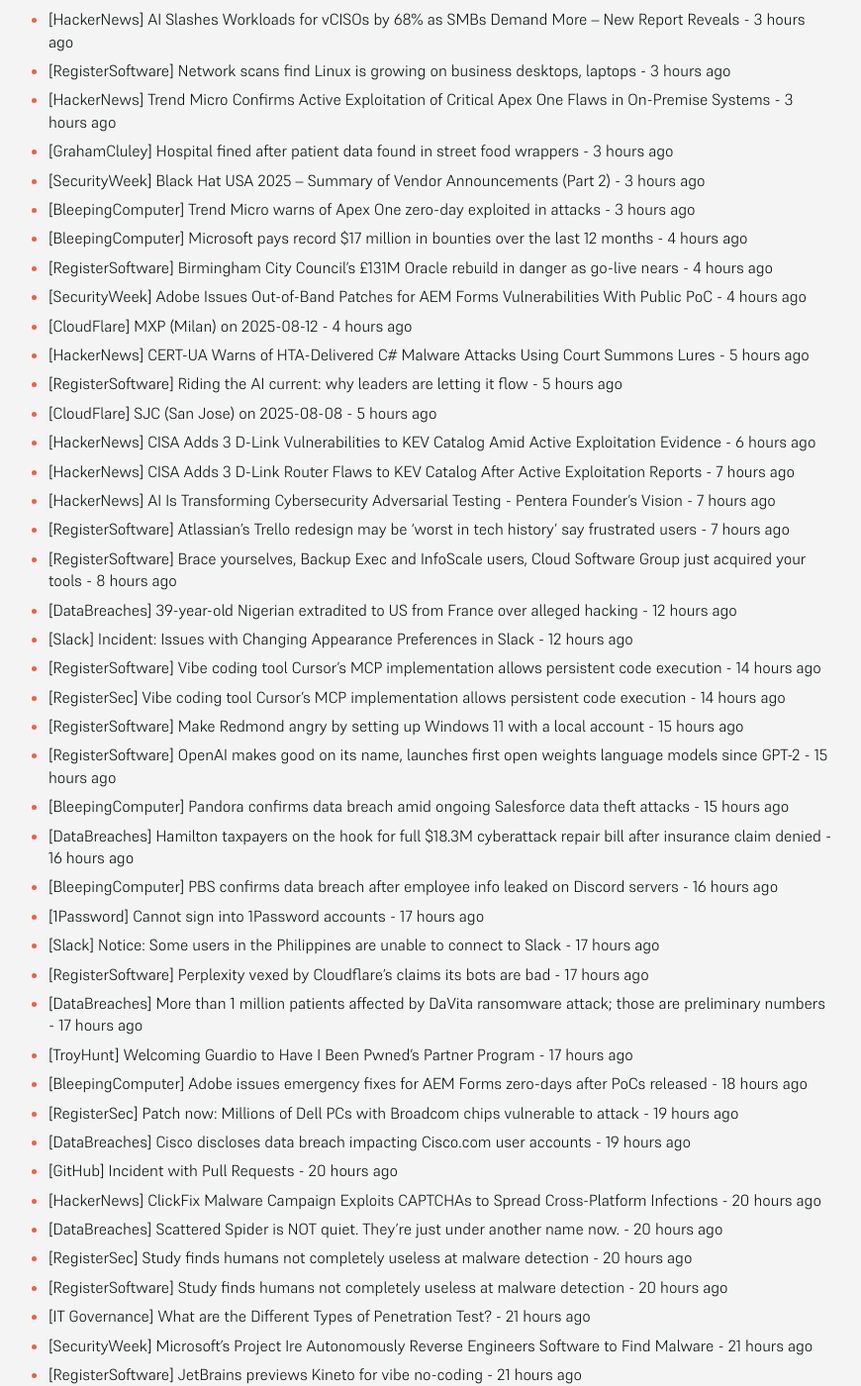
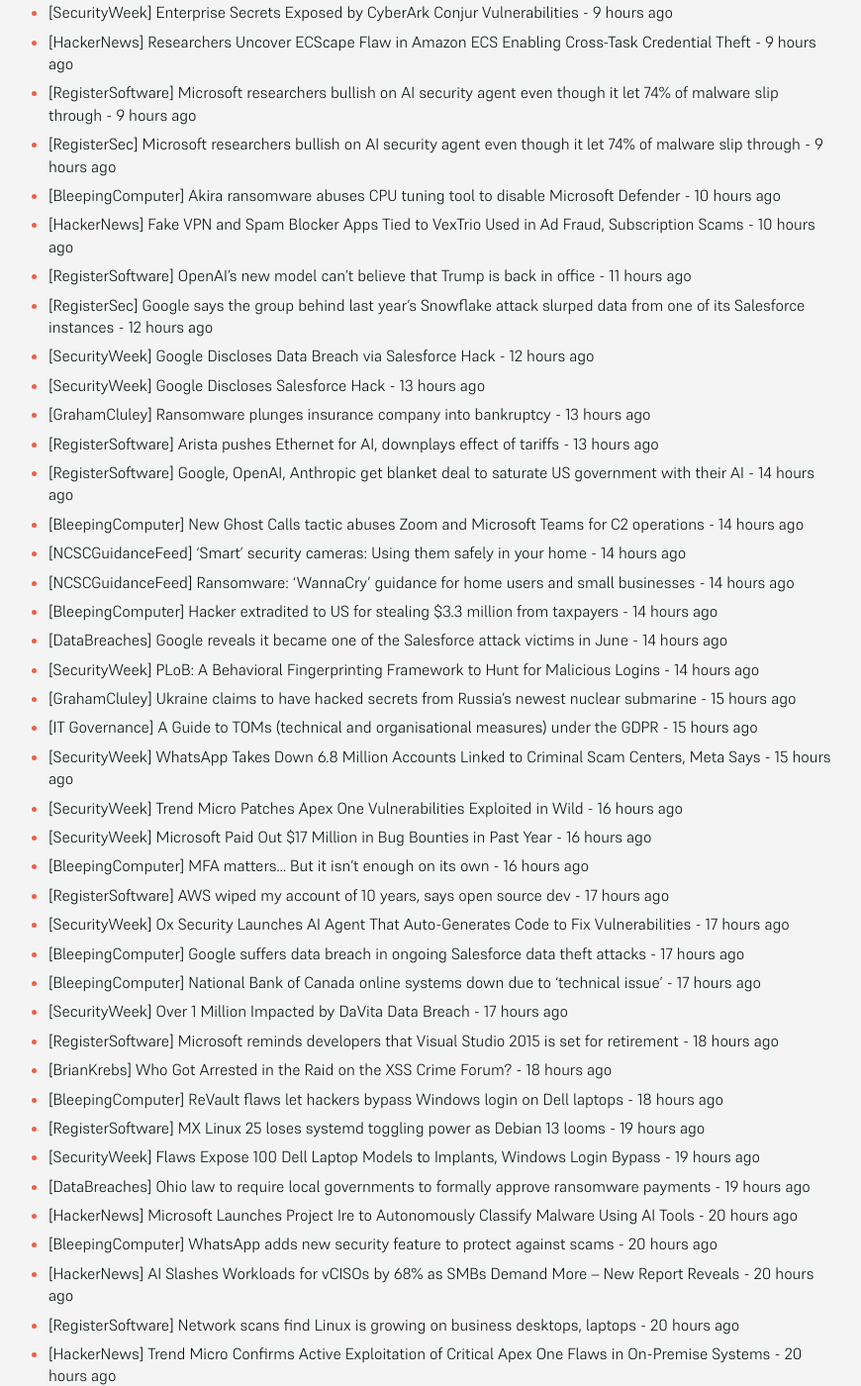
Before and after one commit to SecOpsNews/news, a Jekyll site: the page built from index.md, in a window 1280 px wide and 1400 px high, scrolled down 648 px. Shown: the whole window at 99% size, without its empty margins (215-1085 px from the left). Built offline with Jekyll 4.4.1, drawn with Linux system fonts in a browser that asks for light colours; some of the changed text lies outside the part shown.

Commit message:
New Feed

```diff
--- a/index.md
+++ b/index.md
@@ -9,71 +9,108 @@ description: Latest Updates
 
 <!-- SecOps start -->
 
-- [RegisterSoftware] AWS wiped my account of 10 years, says open source dev - 17 minutes ago
-- [SecurityWeek] Ox Security Launches AI Agent That Auto-Generates Code to Fix Vulnerabilities - 17 minutes ago
-- [BleepingComputer] Google suffers data breach in ongoing Salesforce data theft attacks - 17 minutes ago
-- [BleepingComputer] National Bank of Canada online systems down due to 'technical issue' - 47 minutes ago
-- [SecurityWeek] Over 1 Million Impacted by DaVita Data Breach - 47 minutes ago
-- [RegisterSoftware] Microsoft reminds developers that Visual Studio 2015 is set for retirement - 1 hour ago
-- [BrianKrebs] Who Got Arrested in the Raid on the XSS Crime Forum? - 1 hour ago
-- [BleepingComputer] ReVault flaws let hackers bypass Windows login on Dell laptops - 1 hour ago
-- [RegisterSoftware] MX Linux 25 loses systemd toggling power as Debian 13 looms - 2 hours ago
-- [SecurityWeek] Flaws Expose 100 Dell Laptop Models to Implants, Windows Login Bypass - 2 hours ago
-- [DataBreaches] Ohio law to require local governments to formally approve ransomware payments - 2 hours ago
-- [HackerNews] Microsoft Launches Project Ire to Autonomously Classify Malware Using AI Tools - 3 hours ago
-- [BleepingComputer] WhatsApp adds new security feature to protect against scams - 3 hours ago
-- [HackerNews] AI Slashes Workloads for vCISOs by 68% as SMBs Demand More – New Report Reveals - 3 hours ago
-- [RegisterSoftware] Network scans find Linux is growing on business desktops, laptops - 3 hours ago
-- [HackerNews] Trend Micro Confirms Active Exploitation of Critical Apex One Flaws in On-Premise Systems - 3 hours ago
-- [GrahamCluley] Hospital fined after patient data found in street food wrappers - 3 hours ago
-- [SecurityWeek] Black Hat USA 2025 – Summary of Vendor Announcements (Part 2) - 3 hours ago
-- [BleepingComputer] Trend Micro warns of Apex One zero-day exploited in attacks - 3 hours ago
-- [BleepingComputer] Microsoft pays record $17 million in bounties over the last 12 months - 4 hours ago
-- [RegisterSoftware] Birmingham City Council's £131M Oracle rebuild in danger as go-live nears - 4 hours ago
-- [SecurityWeek] Adobe Issues Out-of-Band Patches for AEM Forms Vulnerabilities With Public PoC - 4 hours ago
-- [CloudFlare] MXP (Milan) on 2025-08-12 - 4 hours ago
-- [HackerNews] CERT-UA Warns of HTA-Delivered C# Malware Attacks Using Court Summons Lures - 5 hours ago
-- [RegisterSoftware] Riding the AI current: why leaders are letting it flow - 5 hours ago
-- [CloudFlare] SJC (San Jose) on 2025-08-08 - 5 hours ago
-- [HackerNews] CISA Adds 3 D-Link Vulnerabilities to KEV Catalog Amid Active Exploitation Evidence - 6 hours ago
-- [HackerNews] CISA Adds 3 D-Link Router Flaws to KEV Catalog After Active Exploitation Reports - 7 hours ago
-- [HackerNews] AI Is Transforming Cybersecurity Adversarial Testing - Pentera Founder’s Vision - 7 hours ago
-- [RegisterSoftware] Atlassian's Trello redesign may be 'worst in tech history' say frustrated users - 7 hours ago
-- [RegisterSoftware] Brace yourselves, Backup Exec and InfoScale users, Cloud Software Group just acquired your tools - 8 hours ago
-- [DataBreaches] 39-year-old Nigerian extradited to US from France over alleged hacking - 12 hours ago
-- [Slack] Incident: Issues with Changing Appearance Preferences in Slack - 12 hours ago
-- [RegisterSoftware] Vibe coding tool Cursor's MCP implementation allows persistent code execution - 14 hours ago
-- [RegisterSec] Vibe coding tool Cursor's MCP implementation allows persistent code execution - 14 hours ago
-- [RegisterSoftware] Make Redmond angry by setting up Windows 11 with a local account - 15 hours ago
-- [RegisterSoftware] OpenAI makes good on its name, launches first open weights language models since GPT-2 - 15 hours ago
-- [BleepingComputer] Pandora confirms data breach amid ongoing Salesforce data theft attacks - 15 hours ago
-- [DataBreaches] Hamilton taxpayers on the hook for full $18.3M cyberattack repair bill after insurance claim denied - 16 hours ago
-- [BleepingComputer] PBS confirms data breach after employee info leaked on Discord servers - 16 hours ago
-- [1Password] Cannot sign into 1Password accounts - 17 hours ago
-- [Slack] Notice: Some users in the Philippines are unable to connect to Slack - 17 hours ago
-- [RegisterSoftware] Perplexity vexed by Cloudflare's claims its bots are bad - 17 hours ago
-- [DataBreaches] More than 1 million patients affected by DaVita ransomware attack; those are preliminary numbers - 17 hours ago
-- [TroyHunt] Welcoming Guardio to Have I Been Pwned's Partner Program - 17 hours ago
-- [BleepingComputer] Adobe issues emergency fixes for AEM Forms zero-days after PoCs released - 18 hours ago
-- [RegisterSec] Patch now: Millions of Dell PCs with Broadcom chips vulnerable to attack - 19 hours ago
-- [DataBreaches] Cisco discloses data breach impacting Cisco.com user accounts - 19 hours ago
-- [GitHub] Incident with Pull Requests - 20 hours ago
-- [HackerNews] ClickFix Malware Campaign Exploits CAPTCHAs to Spread Cross-Platform Infections - 20 hours ago
-- [DataBreaches] Scattered Spider is NOT quiet. They’re just under another name now. - 20 hours ago
-- [RegisterSec] Study finds humans not completely useless at malware detection - 20 hours ago
-- [RegisterSoftware] Study finds humans not completely useless at malware detection - 20 hours ago
-- [IT Governance] What are the Different Types of Penetration Test? - 21 hours ago
-- [SecurityWeek] Microsoft’s Project Ire Autonomously Reverse Engineers Software to Find Malware - 21 hours ago
-- [RegisterSoftware] JetBrains previews Kineto for vibe no-coding - 21 hours ago
-- [RegisterSoftware] NetBSD 11 prepares for launch with 57 supported platforms - 22 hours ago
-- [GitHub] Incident with pull requests - 22 hours ago
-- [HackerNews] Cursor AI Code Editor Vulnerability Enables RCE via Malicious MCP File Swaps Post Approval - 23 hours ago
-- [HackerNews] Google’s August Patch Fixes Two Qualcomm Vulnerabilities Exploited in the Wild - 23 hours ago
-- [CloudFlare] MIA (Miami) on 2025-08-08 - 23 hours ago
-- [RegisterSoftware] Chained bugs in Nvidia's Triton Inference Server lead to full system compromise - 23 hours ago
-- [BleepingComputer] The Heat Wasn't Just Outside: Cyber Attacks Spiked in Summer 2025 - 23 hours ago
-- [GrahamCluley] The AI Fix #62: AI robots can now pass CAPTCHAs, and punch you in the face - 23 hours ago
-- [RegisterSec] Chained bugs in Nvidia's Triton Inference Server lead to full system compromise - 23 hours ago
+- [RegisterSoftware] How to run OpenAI's new gpt-oss-20b LLM on your computer - 19 minutes ago
+- [BleepingComputer] Microsoft accidentally confirms GPT-5, GPT-5-Mini, GPT-5-Nano ahead of launch - 19 minutes ago
+- [CloudFlare] TLV (Tel Aviv) on 2025-08-19 - 20 minutes ago
+- [CloudFlare] HFA (Haifa) on 2025-08-19 - 51 minutes ago
+- [CloudFlare] TLV (Tel Aviv) on 2025-08-20 - 1 hour ago
+- [SecurityWeek] Trend Micro Warns of Apex One Vulnerabilities Exploited in Wild - 2 hours ago
+- [CloudFlare] DOH (Doha) on 2025-08-20 - 2 hours ago
+- [CloudFlare] BOM (Mumbai) on 2025-08-12 - 2 hours ago
+- [CloudFlare] BOM (Mumbai) on 2025-08-13 - 2 hours ago
+- [RegisterSoftware] I see you’re riding an Uber to work. Would you like a cheap coffee on the way? - 3 hours ago
+- [RegisterSoftware] Robots can program each other's brains with AI, scientist shows - 5 hours ago
+- [SecurityWeek] Major Enterprise AI Assistants Can Be Abused for Data Theft, Manipulation - 7 hours ago
+- [SecurityWeek] Enterprise Secrets Exposed by CyberArk Conjur Vulnerabilities - 9 hours ago
+- [HackerNews] Researchers Uncover ECScape Flaw in Amazon ECS Enabling Cross-Task Credential Theft - 9 hours ago
+- [RegisterSoftware] Microsoft researchers bullish on AI security agent even though it let 74% of malware slip through - 9 hours ago
+- [RegisterSec] Microsoft researchers bullish on AI security agent even though it let 74% of malware slip through - 9 hours ago
+- [BleepingComputer] Akira ransomware abuses CPU tuning tool to disable Microsoft Defender - 10 hours ago
+- [HackerNews] Fake VPN and Spam Blocker Apps Tied to VexTrio Used in Ad Fraud, Subscription Scams - 10 hours ago
+- [RegisterSoftware] OpenAI’s new model can't believe that Trump is back in office - 11 hours ago
+- [RegisterSec] Google says the group behind last year's Snowflake attack slurped data from one of its Salesforce instances - 12 hours ago
+- [SecurityWeek] Google Discloses Data Breach via Salesforce Hack - 12 hours ago
+- [SecurityWeek] Google Discloses Salesforce Hack - 13 hours ago
+- [GrahamCluley] Ransomware plunges insurance company into bankruptcy - 13 hours ago
+- [RegisterSoftware] Arista pushes Ethernet for AI, downplays effect of tariffs - 13 hours ago
+- [RegisterSoftware] Google, OpenAI, Anthropic get blanket deal to saturate US government with their AI - 14 hours ago
+- [BleepingComputer] New Ghost Calls tactic abuses Zoom and Microsoft Teams for C2 operations - 14 hours ago
+- [NCSCGuidanceFeed] 'Smart' security cameras: Using them safely in your home - 14 hours ago
+- [NCSCGuidanceFeed] Ransomware: 'WannaCry' guidance for home users and small businesses - 14 hours ago
+- [BleepingComputer] Hacker extradited to US for stealing $3.3 million from taxpayers - 14 hours ago
+- [DataBreaches] Google reveals it became one of the Salesforce attack victims in June - 14 hours ago
+- [SecurityWeek] PLoB: A Behavioral Fingerprinting Framework to Hunt for Malicious Logins - 14 hours ago
+- [GrahamCluley] Ukraine claims to have hacked secrets from Russia’s newest nuclear submarine - 15 hours ago
+- [IT Governance] A Guide to TOMs (technical and organisational measures) under the GDPR - 15 hours ago
+- [SecurityWeek] WhatsApp Takes Down 6.8 Million Accounts Linked to Criminal Scam Centers, Meta Says - 15 hours ago
+- [SecurityWeek] Trend Micro Patches Apex One Vulnerabilities Exploited in Wild - 16 hours ago
+- [SecurityWeek] Microsoft Paid Out $17 Million in Bug Bounties in Past Year - 16 hours ago
+- [BleepingComputer] MFA matters… But it isn’t enough on its own - 16 hours ago
+- [RegisterSoftware] AWS wiped my account of 10 years, says open source dev - 17 hours ago
+- [SecurityWeek] Ox Security Launches AI Agent That Auto-Generates Code to Fix Vulnerabilities - 17 hours ago
+- [BleepingComputer] Google suffers data breach in ongoing Salesforce data theft attacks - 17 hours ago
+- [BleepingComputer] National Bank of Canada online systems down due to 'technical issue' - 17 hours ago
+- [SecurityWeek] Over 1 Million Impacted by DaVita Data Breach - 17 hours ago
+- [RegisterSoftware] Microsoft reminds developers that Visual Studio 2015 is set for retirement - 18 hours ago
+- [BrianKrebs] Who Got Arrested in the Raid on the XSS Crime Forum? - 18 hours ago
+- [BleepingComputer] ReVault flaws let hackers bypass Windows login on Dell laptops - 18 hours ago
+- [RegisterSoftware] MX Linux 25 loses systemd toggling power as Debian 13 looms - 19 hours ago
+- [SecurityWeek] Flaws Expose 100 Dell Laptop Models to Implants, Windows Login Bypass - 19 hours ago
+- [DataBreaches] Ohio law to require local governments to formally approve ransomware payments - 19 hours ago
+- [HackerNews] Microsoft Launches Project Ire to Autonomously Classify Malware Using AI Tools - 20 hours ago
+- [BleepingComputer] WhatsApp adds new security feature to protect against scams - 20 hours ago
+- [HackerNews] AI Slashes Workloads for vCISOs by 68% as SMBs Demand More – New Report Reveals - 20 hours ago
+- [RegisterSoftware] Network scans find Linux is growing on business desktops, laptops - 20 hours ago
+- [HackerNews] Trend Micro Confirms Active Exploitation of Critical Apex One Flaws in On-Premise Systems - 20 hours ago
+- [GrahamCluley] Hospital fined after patient data found in street food wrappers - 20 hours ago
+- [SecurityWeek] Black Hat USA 2025 – Summary of Vendor Announcements (Part 2) - 20 hours ago
+- [BleepingComputer] Trend Micro warns of Apex One zero-day exploited in attacks - 20 hours ago
+- [BleepingComputer] Microsoft pays record $17 million in bounties over the last 12 months - 21 hours ago
+- [RegisterSoftware] Birmingham City Council's £131M Oracle rebuild in danger as go-live nears - 21 hours ago
+- [SecurityWeek] Adobe Issues Out-of-Band Patches for AEM Forms Vulnerabilities With Public PoC - 21 hours ago
+- [CloudFlare] MXP (Milan) on 2025-08-12 - 21 hours ago
+- [HackerNews] CERT-UA Warns of HTA-Delivered C# Malware Attacks Using Court Summons Lures - 22 hours ago
+- [RegisterSoftware] Riding the AI current: why leaders are letting it flow - 22 hours ago
+- [CloudFlare] SJC (San Jose) on 2025-08-08 - 22 hours ago
+- [HackerNews] CISA Adds 3 D-Link Vulnerabilities to KEV Catalog Amid Active Exploitation Evidence - 23 hours ago
+- [HackerNews] CISA Adds 3 D-Link Router Flaws to KEV Catalog After Active Exploitation Reports - 1 day ago
+- [HackerNews] AI Is Transforming Cybersecurity Adversarial Testing - Pentera Founder’s Vision - 1 day ago
+- [RegisterSoftware] Atlassian's Trello redesign may be 'worst in tech history' say frustrated users - 1 day ago
+- [RegisterSoftware] Brace yourselves, Backup Exec and InfoScale users, Cloud Software Group just acquired your tools - 1 day ago
+- [DataBreaches] 39-year-old Nigerian extradited to US from France over alleged hacking - 1 day ago
+- [Slack] Incident: Issues with Changing Appearance Preferences in Slack - 1 day ago
+- [RegisterSoftware] Vibe coding tool Cursor's MCP implementation allows persistent code execution - 1 day ago
+- [RegisterSec] Vibe coding tool Cursor's MCP implementation allows persistent code execution - 1 day ago
+- [RegisterSoftware] Make Redmond angry by setting up Windows 11 with a local account - 1 day ago
+- [RegisterSoftware] OpenAI makes good on its name, launches first open weights language models since GPT-2 - 1 day ago
+- [BleepingComputer] Pandora confirms data breach amid ongoing Salesforce data theft attacks - 1 day ago
+- [DataBreaches] Hamilton taxpayers on the hook for full $18.3M cyberattack repair bill after insurance claim denied - 1 day ago
+- [BleepingComputer] PBS confirms data breach after employee info leaked on Discord servers - 1 day ago
+- [1Password] Cannot sign into 1Password accounts - 1 day ago
+- [Slack] Notice: Some users in the Philippines are unable to connect to Slack - 1 day ago
+- [RegisterSoftware] Perplexity vexed by Cloudflare's claims its bots are bad - 1 day ago
+- [DataBreaches] More than 1 million patients affected by DaVita ransomware attack; those are preliminary numbers - 1 day ago
+- [TroyHunt] Welcoming Guardio to Have I Been Pwned's Partner Program - 1 day ago
+- [BleepingComputer] Adobe issues emergency fixes for AEM Forms zero-days after PoCs released - 1 day ago
+- [RegisterSec] Patch now: Millions of Dell PCs with Broadcom chips vulnerable to attack - 1 day ago
+- [DataBreaches] Cisco discloses data breach impacting Cisco.com user accounts - 1 day ago
+- [GitHub] Incident with Pull Requests - 1 day ago
+- [HackerNews] ClickFix Malware Campaign Exploits CAPTCHAs to Spread Cross-Platform Infections - 1 day ago
+- [DataBreaches] Scattered Spider is NOT quiet. They’re just under another name now. - 1 day ago
+- [RegisterSec] Study finds humans not completely useless at malware detection - 1 day ago
+- [RegisterSoftware] Study finds humans not completely useless at malware detection - 1 day ago
+- [IT Governance] What are the Different Types of Penetration Test? - 1 day ago
+- [SecurityWeek] Microsoft’s Project Ire Autonomously Reverse Engineers Software to Find Malware - 1 day ago
+- [RegisterSoftware] JetBrains previews Kineto for vibe no-coding - 1 day ago
+- [RegisterSoftware] NetBSD 11 prepares for launch with 57 supported platforms - 1 day ago
+- [GitHub] Incident with pull requests - 1 day ago
+- [HackerNews] Cursor AI Code Editor Vulnerability Enables RCE via Malicious MCP File Swaps Post Approval - 1 day ago
+- [HackerNews] Google’s August Patch Fixes Two Qualcomm Vulnerabilities Exploited in the Wild - 1 day ago
+- [CloudFlare] MIA (Miami) on 2025-08-08 - 1 day ago
+- [RegisterSoftware] Chained bugs in Nvidia's Triton Inference Server lead to full system compromise - 1 day ago
+- [BleepingComputer] The Heat Wasn't Just Outside: Cyber Attacks Spiked in Summer 2025 - 1 day ago
+- [GrahamCluley] The AI Fix #62: AI robots can now pass CAPTCHAs, and punch you in the face - 1 day ago
+- [RegisterSec] Chained bugs in Nvidia's Triton Inference Server lead to full system compromise - 1 day ago
 - [IT Governance] What are the different types of penetration test? - 1 day ago
 - [SecurityWeek] Cisco Says User Data Stolen in CRM Hack - 1 day ago
 - [DataBreaches] Cencora & The Lash Group reach $40M settlement in data breach class action - 1 day ago
@@ -96,28 +133,8 @@ description: Latest Updates
 - [HackerNews] 15,000 Fake TikTok Shop Domains Deliver Malware, Steal Crypto via AI-Driven Scam Campaign - 1 day ago
 - [SecurityWeek] SonicWall Hunts for Zero-Day Amid Surge in Firewall Exploitation - 1 day ago
 - [RegisterSoftware] Germany and Japan teamed their ISS robots for seek-and-photograph mission - 1 day ago
-- [HackerNews] SonicWall Investigating Potential SSL VPN Zero-Day After 20+ Targeted Attacks Reported - 1 day ago
-- [RegisterSoftware] Lyft and Baidu plan Eurobocab launch, starting in UK and Germany next year - 1 day ago
-- [RegisterSoftware] Foxconn says EV sales are so slow it's converting a factory to build AI servers instead - 1 day ago
-- [FullDisclosure] Defense in depth -- the Microsoft way (part 91): yet another	30 year old bug of the "Properties" shell extension - 1 day ago
-- [RegisterSec] Antivirus vendors fail to spot persistent, nasty, stealthy Linux backdoor - 1 day ago
-- [RegisterSoftware] Google agrees to pause AI workloads to protect the grid when power demand spikes - 1 day ago
-- [DataBreaches] Follow-up:  Qilin responds to claims by affiliate and leak by competitor - 1 day ago
-- [DataBreaches] Thai hospital fined 1.2 million baht for data breach via snack bags - 1 day ago
-- [RegisterSec] SonicWall investigates 'cyber incidents,' including ransomware targeting suspected 0-day - 1 day ago
-- [DataBreaches] New York Upgrades Its Firewall Against Cyberattacks - 1 day ago
-- [DataBreaches] Dutch Prosecution Service begins phased system reboot after cyberattack - 1 day ago
-- [BleepingComputer] Fashion giant Chanel hit in wave of Salesforce data theft attacks - 1 day ago
-- [RegisterSoftware] Perplexity AI accused of scraping content against websites’ will with unlisted IP ranges - 1 day ago
-- [BleepingComputer] Proton fixes Authenticator bug leaking TOTP secrets in logs - 1 day ago
-- [RegisterSec] Python-powered malware snags hundreds of credit cards, 200K passwords, and 4M cookies - 1 day ago
-- [BleepingComputer] Microsoft: Outdated Office apps lose access to voice features in January - 1 day ago
-- [SecurityWeek] Nvidia Triton Vulnerabilities Pose Big Risk to AI Models - 1 day ago
-- [HackerNews] NVIDIA Triton Bugs Let Unauthenticated Attackers Execute Code and Hijack AI Servers - 1 day ago
-- [BleepingComputer] CTM360 spots Malicious ‘ClickTok’ Campaign Targeting TikTok Shop users - 1 day ago
-- [HackerNews] Vietnamese Hackers Use PXA Stealer, Hit 4,000 IPs and Steal 200,000 Passwords Globally - 1 day ago
-- [BleepingComputer] New Plague Linux malware stealthily maintains SSH access - 1 day ago
-- [RegisterSec] Mozilla flags phishing wave aimed at hijacking trusted Firefox add-ons - 1 day ago
+- [HackerNews] SonicWall Investigating Potential SSL VPN Zero-Day After 20+ Targeted Attacks Reported - 2 days ago
+- [RegisterSoftware] Lyft and Baidu plan Eurobocab launch, starting in UK and Germany next year - 2 days ago
 - [DataBreaches] Russian-linked hackers appear to have launched a crippling cyberattack on Western New Mexico University - 3 months ago
 - [DataBreaches] SK Telecom vows to take full responsibility for damage from recent data leak - 3 months ago
 - [HackerNews] Storm-1977 Hits Education Clouds with AzureChecker, Deploys 200+ Crypto Mining Containers - 3 months ago
```
